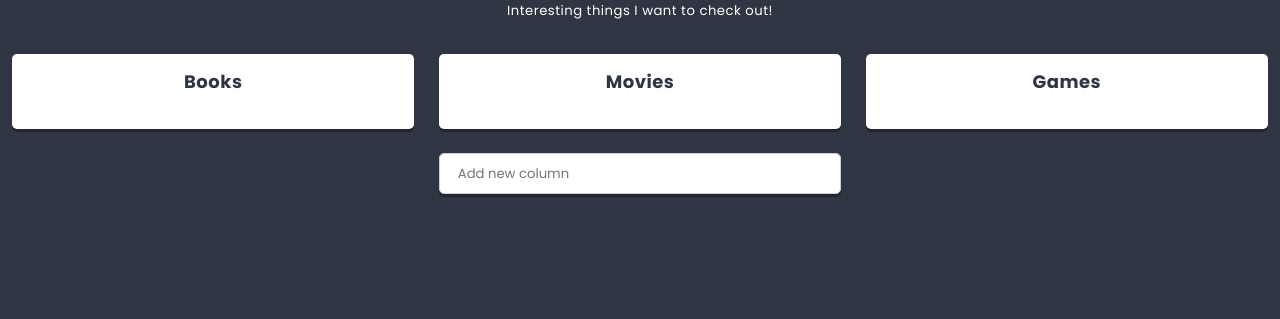
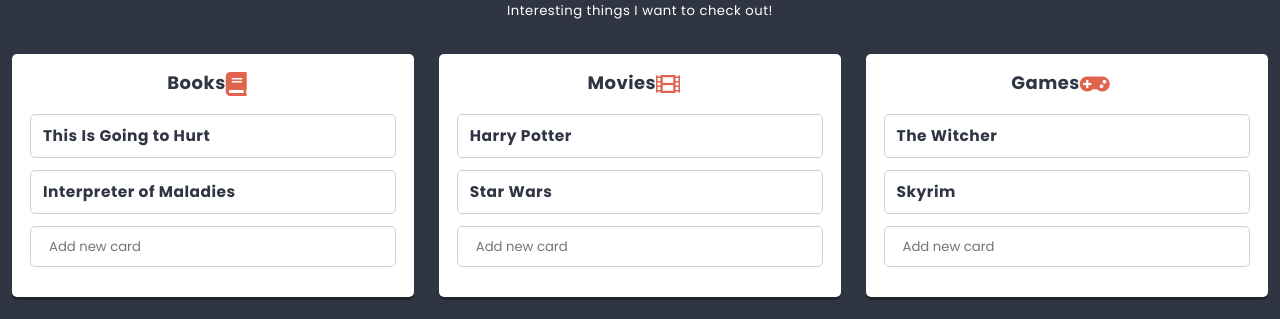
Before and after one commit to cinekenic/entry-react, a React app: page / in a window 1280 px wide. Shown: the part 378-697 px from the top of the page. Built offline with nearby package versions, Linux system fonts and the light colour scheme.

Commit message:
improvement component Column and add component Icon

```diff
--- /dev/null
+++ b/src/components/Card/Card.js
@@ -0,0 +1,23 @@
+import React from "react";
+import styles from "./Card.scss";
+import PropTypes from "prop-types";
+import { settings } from "../../data/dataStore";
+
+class Card extends React.Component {
+  static PropTypes = {
+    title: PropTypes.string,
+  };
+  static defaultProps = {
+    icon: settings.defaultColumnIcon,
+  };
+  render() {
+    console.log(this.props);
+    return (
+      <section className={styles.component}>
+        <h3>{this.props.title}</h3>
+      </section>
+    );
+  }
+}
+
+export default Card;
--- a/src/components/Column/Column.js
+++ b/src/components/Column/Column.js
@@ -1,15 +1,63 @@
 import React from "react";
 import styles from "./Column.scss";
 import PropTypes from "prop-types";
+import Card from "../Card/Card";
+import Icon from "../Icon/Icon";
+import Creator from "../Creator/Creator";
+import { settings } from "../../data/dataStore";
 
 class Column extends React.Component {
+  state = {
+    cards: this.props.cards || [],
+  };
   static PropTypes = {
     title: PropTypes.node.isRequired,
+    addCard: PropTypes.func,
+    subtitle: PropTypes.string,
   };
+
+  addCard(title) {
+    console.log(this.state);
+    this.setState((state) => ({
+      cards: [
+        ...this.state.cards,
+        {
+          key: state.cards.length
+            ? state.cards[state.cards.length - 1].key + 1
+            : 0,
+          title,
+        },
+      ],
+    }));
+    console.log(this.state);
+  }
+
   render() {
+    console.log(this.props);
+    console.log(this.state.cards);
+
     return (
       <section className={styles.component}>
-        <h3 className={styles.title}>{this.props.title}</h3>
+        <h3 className={styles.title}>
+          {this.props.title}
+
+          <span className={styles.icon}>
+            <Icon name={this.props.icon} />
+          </span>
+        </h3>
+
+        <div>
+          {this.state.cards.map(({ key, title, ...cardPrpops }) => (
+            <Card key={key} title={title} {...cardPrpops} />
+          ))}
+        </div>
+
+        <div className={styles.creator}>
+          <Creator
+            text={settings.cardCreatorText}
+            action={(title) => this.addCard(title)}
+          />
+        </div>
       </section>
     );
   }
--- /dev/null
+++ b/src/components/Icon/Icon.js
@@ -0,0 +1,10 @@
+import React from "react";
+import PropTypes from "prop-types";
+
+const Icon = (props) => <i className={`fas fa-${props.name}`}></i>;
+
+Icon.propTypes = {
+  name: PropTypes.string,
+};
+
+export default Icon;
--- a/src/components/List/List.js
+++ b/src/components/List/List.js
@@ -41,6 +41,7 @@
 
   render() {
     console.log(this.state.columns);
+
     return (
       <section className={styles.component}>
         <Hero titleText={this.props.title} image={this.props.image} />
```
